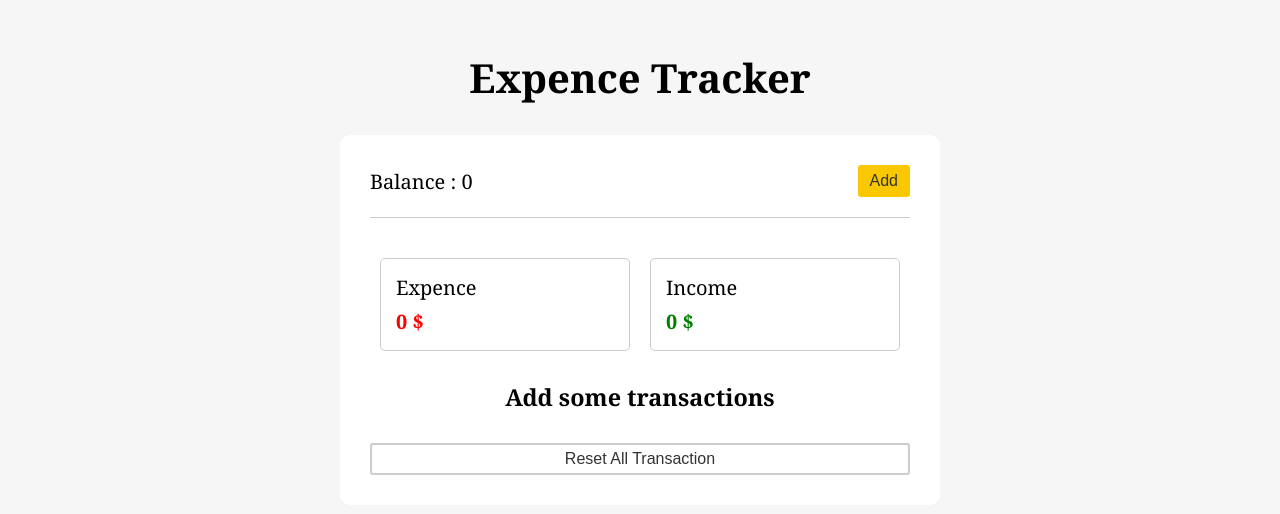
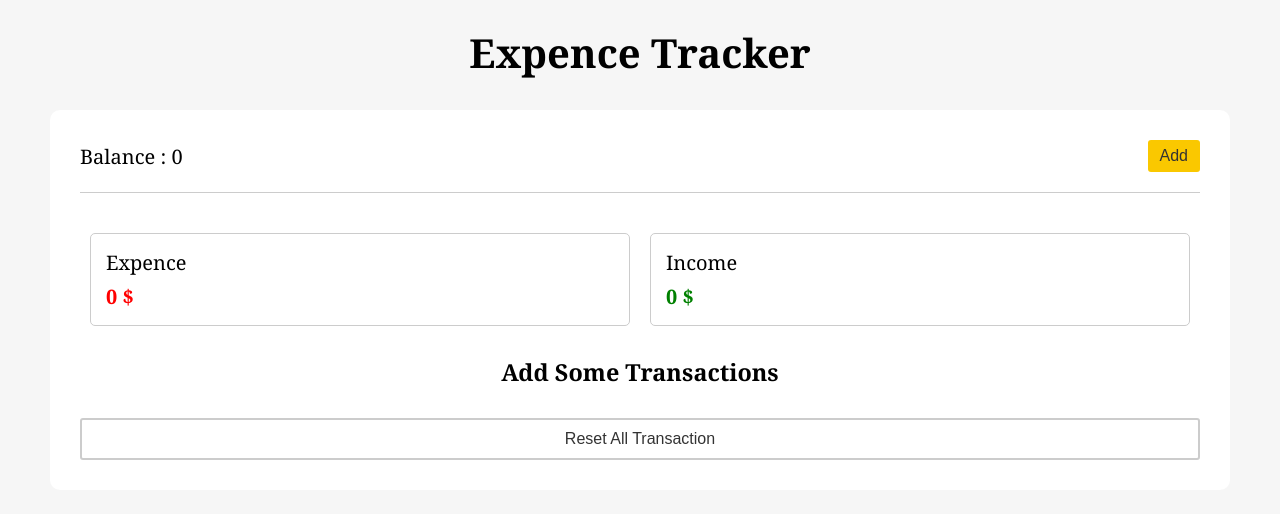
Before and after one commit to meysamminoo/expence-tracker, a React (Create React App) app: page / in a window 1280 px wide. Shown: the top 514 px of the page. Built offline with nearby package versions, Linux system fonts and the light colour scheme.

Commit message:
improve styles

```diff
--- a/src/App.css
+++ b/src/App.css
@@ -1,13 +1,15 @@
 .App {
   width: 100%;
   min-height: 100vh;
+  min-height: 500px;
   display: flex;
   flex-direction: column;
   align-items: center;
   background-color: #f6f6f6;
   font-family: Cambria, Cochin, Georgia, Times, "Times New Roman", serif;
 }
+
 .App h2 {
   font-size: 40px;
-  margin-top: 50px;
+  margin-top: 25px;
 }
--- a/src/components/ExpenceApp/ExpenceApp.module.css
+++ b/src/components/ExpenceApp/ExpenceApp.module.css
@@ -1,10 +1,11 @@
 .container {
-  width: 600px;
+  width: 100%;
+  max-width: 1180px;
   display: flex;
   flex-direction: column;
   background-color: #fff;
   padding: 30px;
-  margin-top: 30px;
+  margin: 30px 0;
   border-radius: 10px;
 }
 .btn {
@@ -26,6 +27,7 @@
   background-color: transparent;
   border: 2px solid #ccc;
   color: #333;
+  padding: 10px 0;
 }
 .reset:hover {
   background-color: #ccc;
--- a/src/components/TransActionComponent/TransActionComponent.js
+++ b/src/components/TransActionComponent/TransActionComponent.js
@@ -68,7 +68,7 @@ const TransActionComponent = ({ transaction, onDelete }) => {
   }, [transaction]);
 
   if (!transaction.length)
-    return <h3 className={styles.title}>Add some transactions</h3>;
+    return <h3 className={styles.title}>Add Some Transactions</h3>;
 
   return (
     <section className={styles.transactionBox}>
@@ -108,17 +108,19 @@ const TransActionComponent = ({ transaction, onDelete }) => {
                 }}
               >
                 <div className={styles.transaction}>
+                  <div className={styles.data}>
                     <span className={styles.desc}>{t.desc}</span>
                     <span>$ {t.amount}</span>
                     <span>{t.category}</span>
+                  </div>
+                  <span className={styles.date}>{t.date}</span>
+                </div>
                 <button
                   className={styles.delete}
                   onClick={() => onDelete(t.id)}
                 >
                   Delete
                 </button>
-                </div>
-                <span className={styles.date}>{t.date}</span>
               </div>
             );
           })
--- a/src/components/TransActionComponent/TransActionComponent.module.css
+++ b/src/components/TransActionComponent/TransActionComponent.module.css
@@ -25,7 +25,7 @@ input.search:focus {
 }
 .transactionInner {
   display: flex;
-  flex-direction: column;
+  justify-content: space-between;
   background-color: #f4f4f5;
   border-radius: 5px;
   margin-top: 1rem;
@@ -33,22 +33,23 @@ input.search:focus {
   padding: 10px;
 }
 .transaction {
-  font-weight: bold;
+  flex-grow: 1;
+  display: flex;
+  flex-direction: column;
+  margin-right: 25px;
+}
+.data {
   display: flex;
   justify-content: space-between;
   align-items: center;
-  text-align: left;
+  font-weight: bold;
   padding: 0 0 10px;
 }
-.transaction .desc {
-  flex: 3;
+.data p {
+  display: flex;
+  flex-direction: column;
 }
-.transaction span {
-  flex: 3;
-}
-.transaction button {
-  flex: 1;
-}
+
 .delete {
   border: 1px solid #ccc;
   padding: 5px;
@@ -60,8 +61,15 @@ input.search:focus {
   color: #dc2626;
 }
 .date {
-  font-size: 12px;
+  font-size: 14px;
   border-top: 1px solid rgba(51, 51, 51, 0.103);
   padding-top: 10px;
   width: 100%;
+  margin-right: 25px;
 }
+
+@media screen and (max-width: 650px) {
+  .data {
+    flex-direction: column;
+  }
+}
```
Lines whose indentation alone changed are shown as unchanged.
